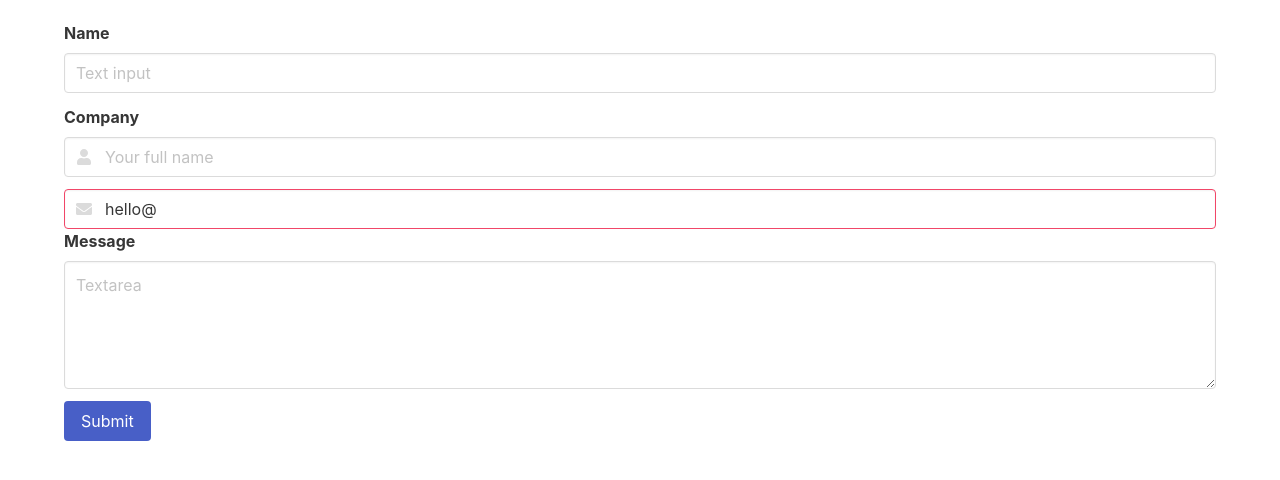
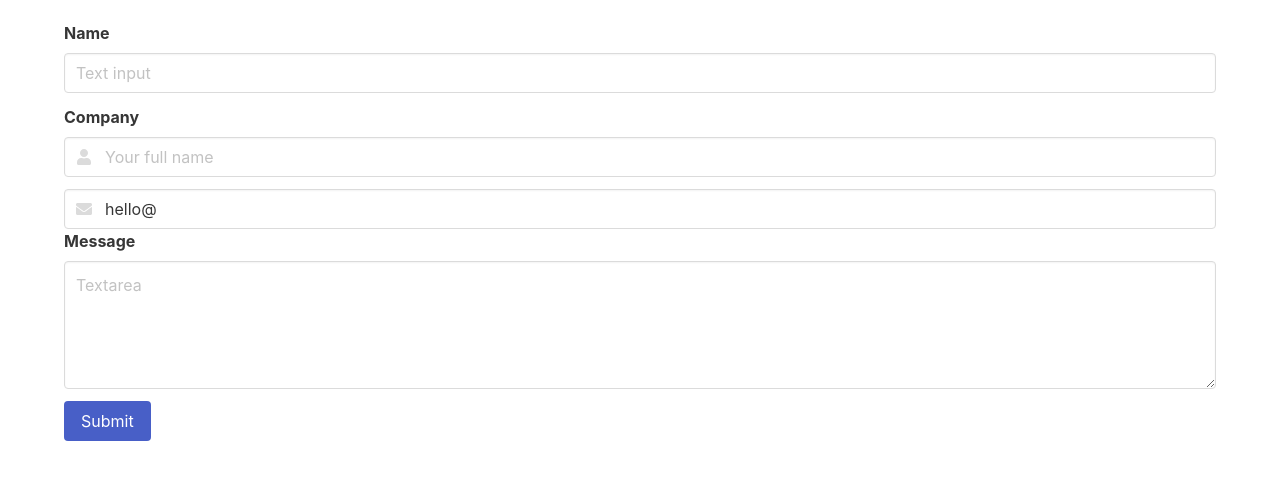
Before and after one commit to DerekCrosson/netlify-static-html-test, a plain HTML site: page index.html in a window 1280 px wide. Shown: the part 116-596 px from the top of the page. Drawn offline with nearby package versions, Linux system fonts and the light colour scheme.

Commit message:
Update index.html

```diff
--- a/index.html
+++ b/index.html
@@ -33,7 +33,7 @@
           </div>
         </div>
         <div class="control has-icons-left">
-          <input class="input is-danger" type="email" placeholder="Your email" value="hello@">
+          <input class="input" type="email" placeholder="Your email" value="hello@">
           <span class="icon is-small is-left">
             <i class="fas fa-envelope"></i>
           </span>
```
